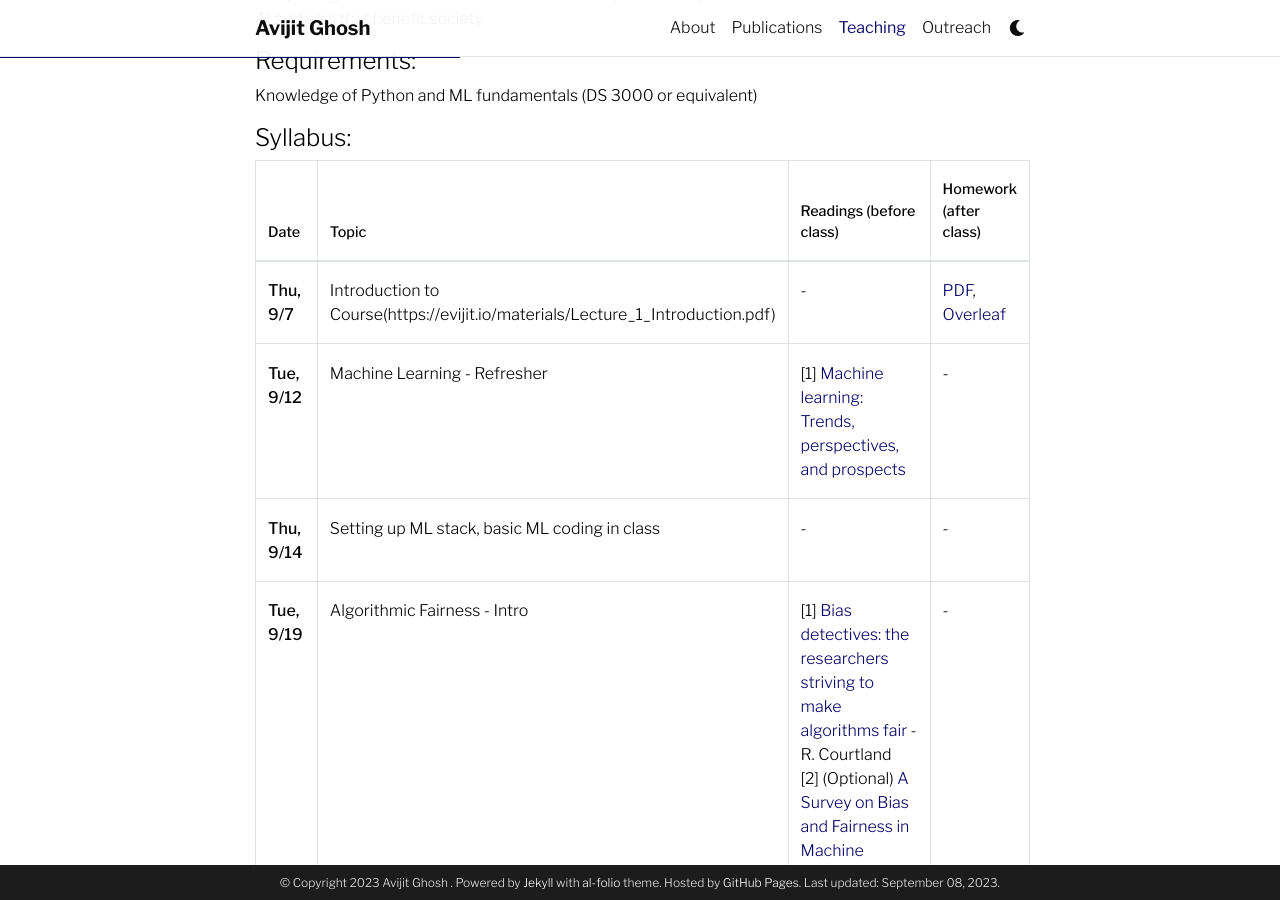
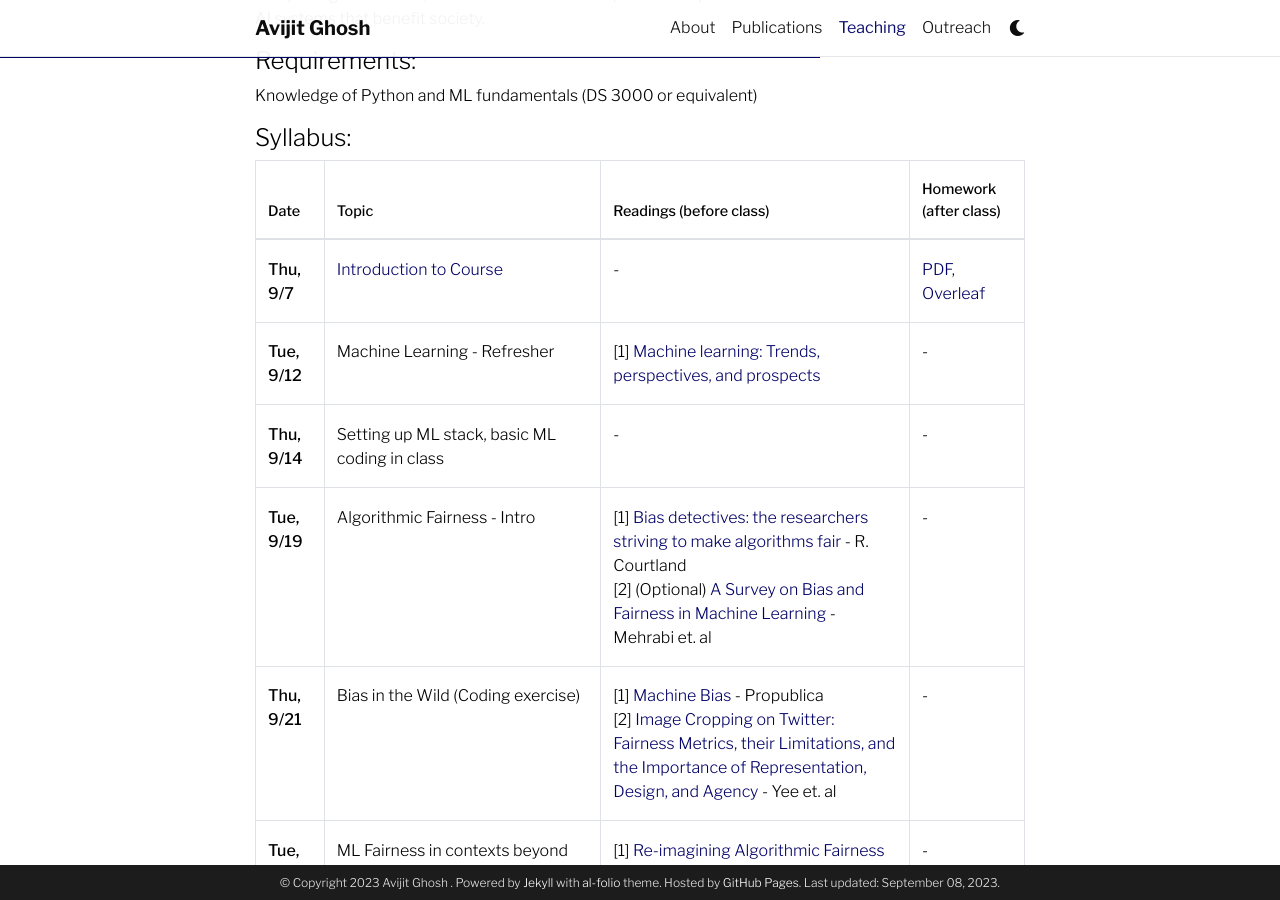
Before and after one commit to evijit/evijit.github.io, a Jekyll site: the page built from _pages/teaching.md, in a window 1280 px wide and 900 px high, scrolled down 567 px. Built offline with Jekyll 4.4.1, drawn with Linux system fonts in a browser that asks for light colours; comment, search, counter and statistics services are not loaded; a style sheet for code colours, icons or effects is not loaded.

Commit message:
Update teaching.md

```diff
--- a/_pages/teaching.md
+++ b/_pages/teaching.md
@@ -21,7 +21,7 @@ Knowledge of Python and ML fundamentals (DS 3000 or equivalent)
 {:class="table table-bordered"}
 | **Date** | **Topic** | **Readings (before class)** | **Homework (after class)**
 |--|--|--|--|
-| **Thu, 9/7** | Introduction to Course(https://evijit.io/materials/Lecture_1_Introduction.pdf) | - | [PDF](https://evijit.io/materials/RML_day2.pdf), [Overleaf](https://www.overleaf.com/read/ftxshfbpkxbk) |
+| **Thu, 9/7** | [Introduction to Course](https://evijit.io/materials/Lecture_1_Introduction.pdf) | - | [PDF](https://evijit.io/materials/RML_day2.pdf), [Overleaf](https://www.overleaf.com/read/ftxshfbpkxbk) |
 | **Tue, 9/12** | Machine Learning - Refresher | [1] [Machine learning: Trends, perspectives, and prospects](https://www.cs.cmu.edu/~tom/pubs/Science-ML-2015.pdf) | - |
 | **Thu, 9/14** | Setting up ML stack, basic ML coding in class | - | - |
 | **Tue, 9/19** | Algorithmic Fairness - Intro  | [1] [Bias detectives: the researchers striving to make algorithms fair](https://courses.cs.duke.edu/spring20/compsci342/netid/readings/nature-algorithmic-bias.pdf) - R. Courtland <br> [2] (Optional) [A Survey on Bias and Fairness in Machine Learning](https://arxiv.org/pdf/1908.09635.pdf) - Mehrabi et. al | - |
```
